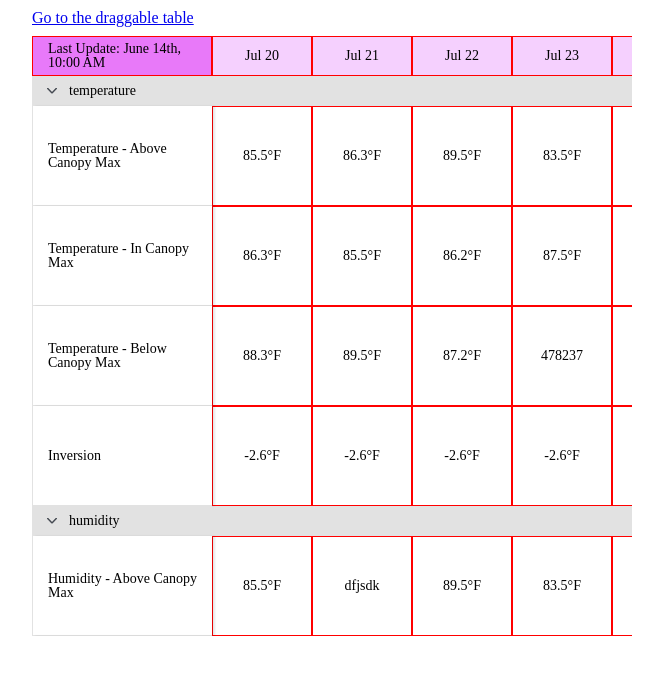
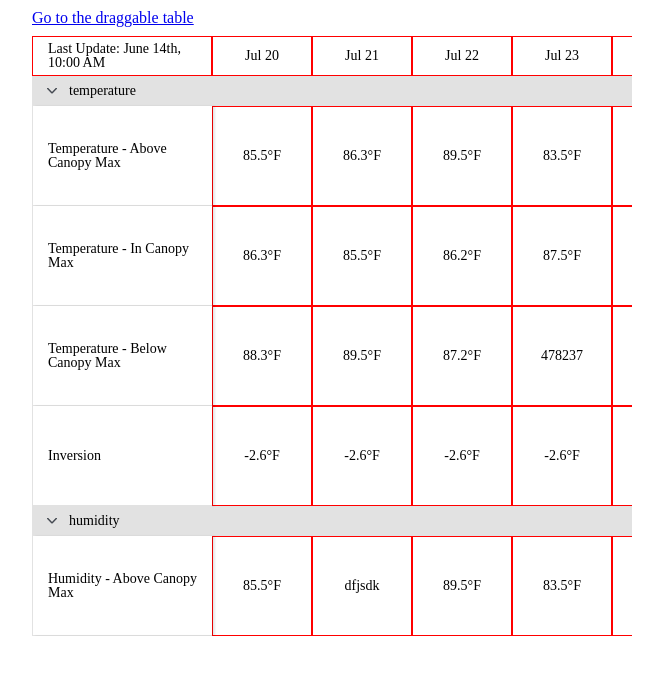
Before and after one commit to taishikato/simple-dnd-example-2, a React (Vite) app: page /collapse in a window 1280 px wide. Shown: the top 674 px of the page, without its empty margins (308-971 px from the left). Built offline with nearby package versions, Linux system fonts and the light colour scheme.

Commit message:
change the bg color in Top

```diff
--- a/src/BlairTable/Top/Top.tsx
+++ b/src/BlairTable/Top/Top.tsx
@@ -37,7 +37,7 @@ const Top = ({ columns }: any) => {
             width: rowLabelWidth,
             float: "left",
             zIndex: baseZIndex,
-            backgroundColor: "rgb(232 121 249)", // TODO
+            backgroundColor: "#ffffff",
             boxSizing: "border-box",
             padding: "5px 15px",
             border: "1px solid red",
@@ -52,7 +52,7 @@ const Top = ({ columns }: any) => {
           className={css({
             width: totalColLabelsWidth,
             float: "left",
-            backgroundColor: "rgb(245 208 254)", // TODO
+            backgroundColor: "#ffffff",
             boxSizing: "border-box",
             display: "flex",
           })}
```
